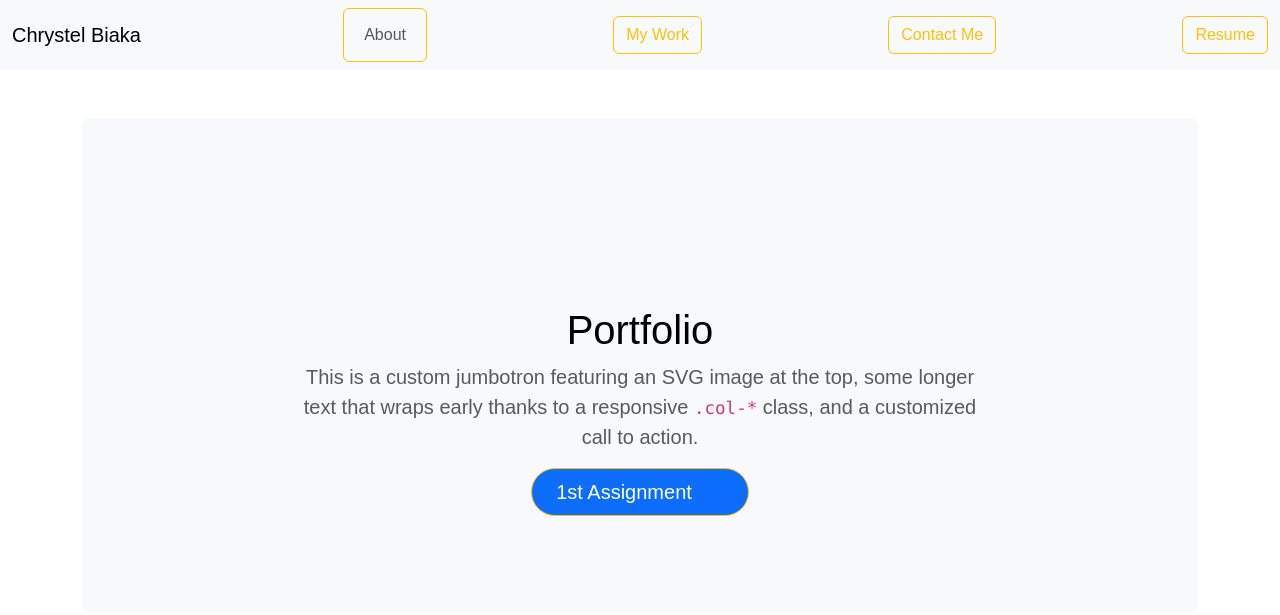
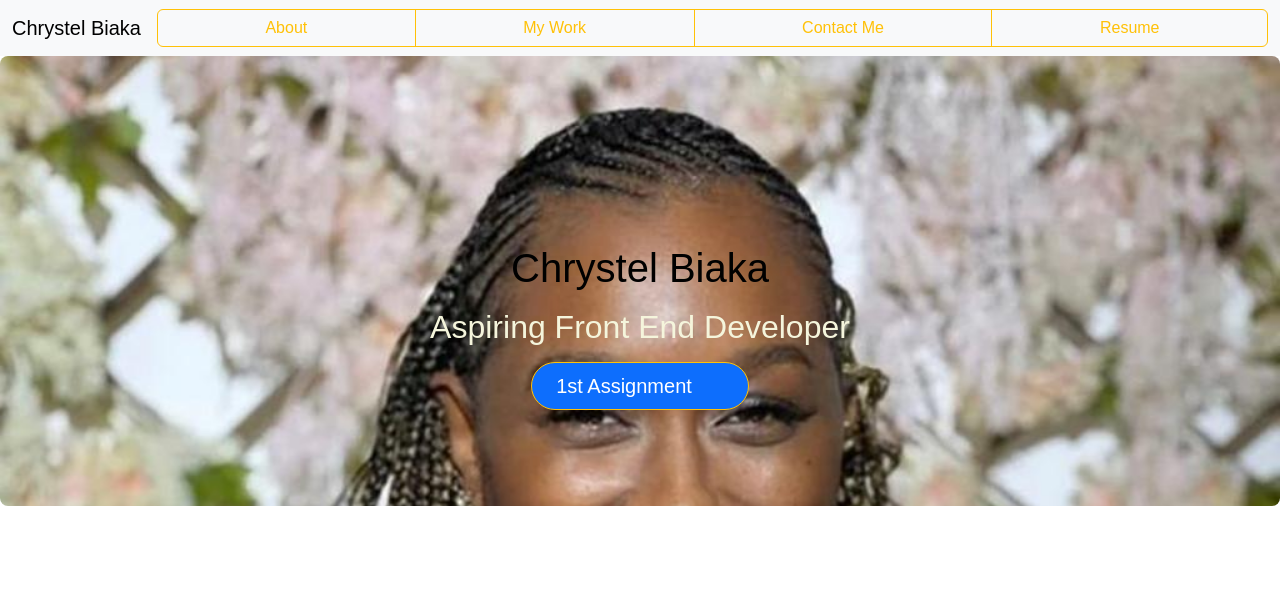
Before and after one commit to Chrystel972/Chrys-FrontDev-Portfolio, a plain HTML site: page index.html in a window 1280 px wide. Drawn offline with nearby package versions, Linux system fonts and the light colour scheme.

Commit message:
add image to jumbotron

```diff
--- a/css/style.css
+++ b/css/style.css
@@ -8,3 +8,9 @@
 .nav-item{
     list-style-type: none;
 }
+.jumbotron{
+    background-image:url(../images/Chrystel\ Potrait\ Pic.jpg);
+    background-repeat: no-repeat;
+    color: beige;
+    background-size:cover;
+}
--- a/index.html
+++ b/index.html
@@ -10,42 +10,25 @@
 <nav class="navbar navbar-expand-lg bg-body-tertiary">
     <div class="container-fluid">
       <a class="navbar-brand" href="#">Chrystel Biaka</a>
-      <button class="navbar-toggler" type="button" data-bs-toggle="collapse" data-bs-target="#navbarNav" aria-controls="navbarNav" aria-expanded="false" aria-label="Toggle navigation">
+    <button class="navbar-toggler" type="button" data-bs-toggle="collapse" data-bs-target="#navbarNav" aria-controls="navbarNav" aria-expanded="false" aria-label="Toggle navigation">
         <span class="navbar-toggler-icon"></span>
       </button>
-      <button class="btn btn-outline-warning">
-      <div class="collapse navbar-collapse" id="navbarNav">
-        <ul class="navbar-nav">
-          <li class="nav-item">
-            <a class="nav-link" href="#">About</a>
-          </li>
-        </button>
-        <button class="btn btn-outline-warning">
-          <li class="nav-item">
-            <a class="nav-link" href="#">My Work</a>
-          </li>
-        </button>
-          <button class="btn btn-outline-warning">
-          <li class="nav-item">
-            <a class="nav-link" href="#">Contact Me</a>
-          </li>
-        </button>
-          <button class="btn btn-outline-warning">
-          <li class="nav-item">
-            <a class="nav-link" href="#">Resume</a>
-          </li>
-        </button>
-        </ul>
+        <div class="btn-group collapse navbar-collapse" id="navbarNav" role="group" aria-label="Basic outlined example">
+            <button type="button" class="btn btn-outline-warning">About</button>
+            <button type="button" class="btn btn-outline-warning">My Work</button>
+            <button type="button" class="btn btn-outline-warning">Contact Me</a> </button>
+            <button type="button" class="btn btn-outline-warning">Resume</button>
+          </div>
       </div>
     </div>
   </nav>
-  <div class="container my-5">
-    <div class="p-5 text-center bg-body-tertiary rounded-3">
+
+    <div class="p-5 text-center bg-body-tertiary rounded-3 jumbotron">
       <svg class="bi mt-4 mb-3" style="color: var(--bs-indigo);" width="100" height="100"><use xlink:href="#bootstrap"/></svg>
-      <h1 class="text-body-emphasis">Portfolio</h1>
+      <h1 class="text-body-emphasis">Chrystel Biaka</h1>
       <p class="col-lg-8 mx-auto fs-5 text-muted">
-        This is a custom jumbotron featuring an SVG image at the top, some longer text that wraps early thanks to a responsive <code>.col-*</code> class, and a customized call to action.
-      </p>
+        <h2> Aspiring Front End Developer</h2>
+    </p>
       <div class="d-inline-flex gap-2 mb-5">
         <button class="d-inline-flex align-items-center btn btn-primary btn-lg px-4 rounded-pill btn btn-outline-warning" type="button">
 
```
